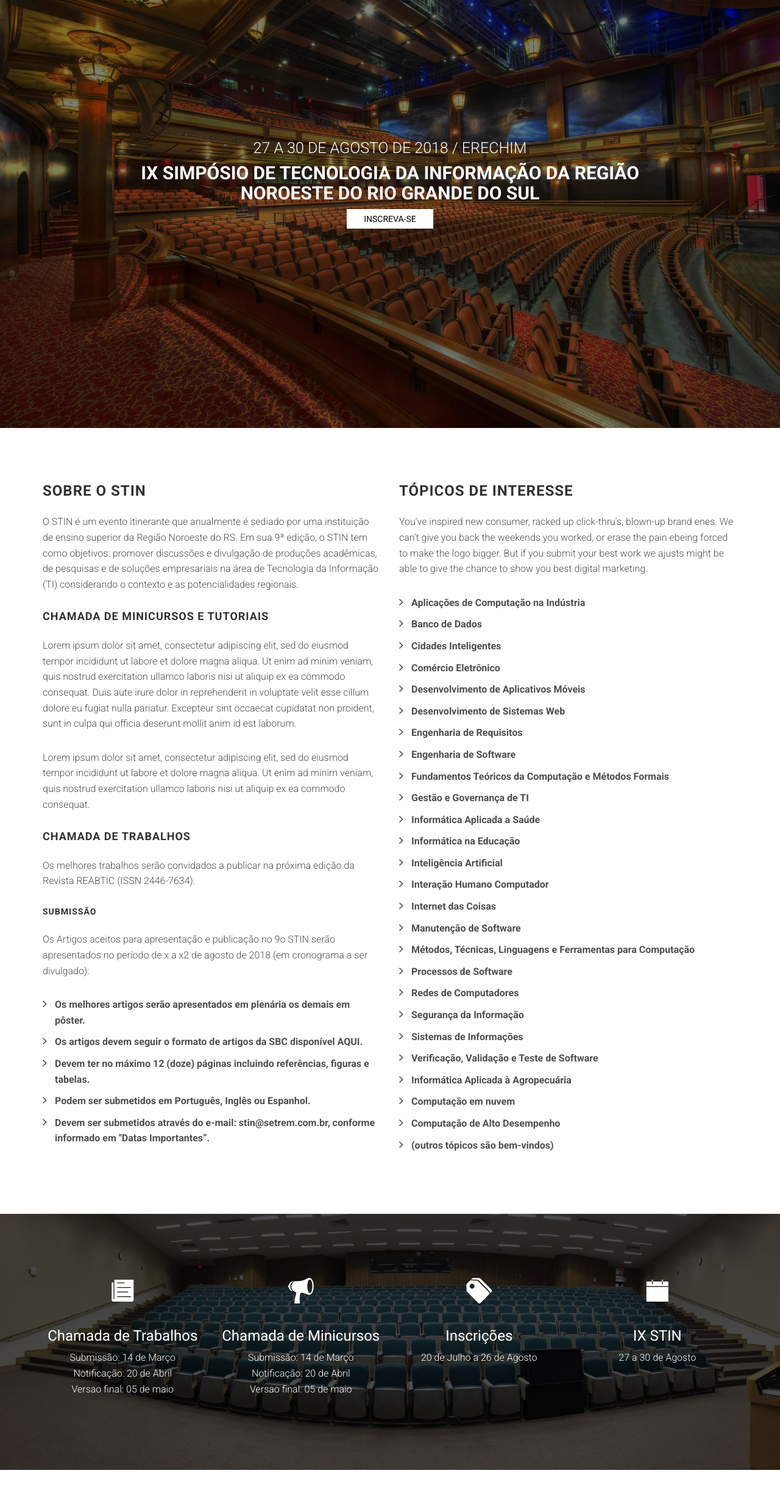
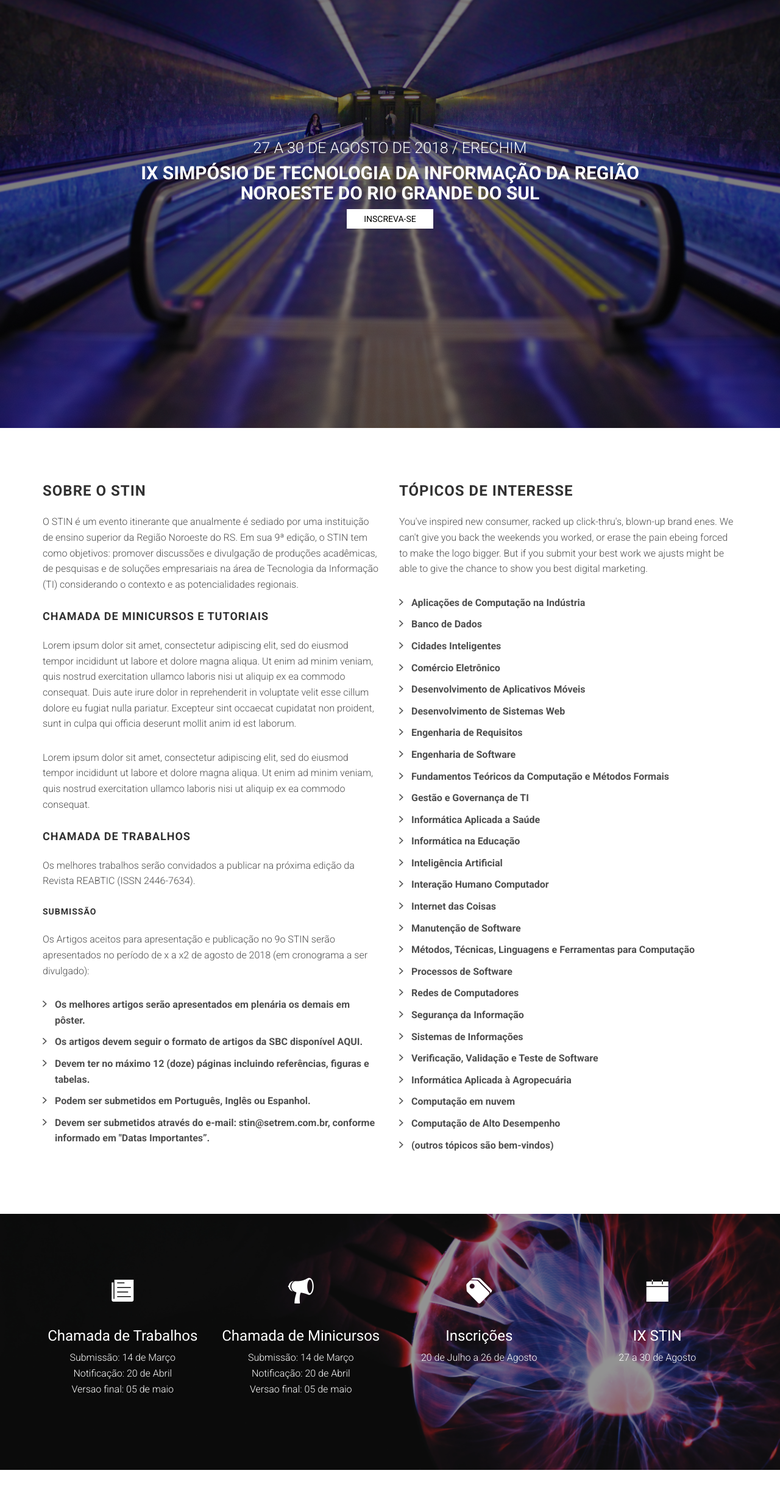
Before and after one commit to marcosvlima/STIN18, a website: page index.html in a window 1280 px wide. Shown: the part 98-2560 px from the top of the page at 61% size. Drawn offline with Linux system fonts and the light colour scheme; files whose address does not match are found by name.

```diff
--- a/assets/css/main.css
+++ b/assets/css/main.css
@@ -224,10 +224,10 @@
 }
 
 .bg-image-1 {
-  background: url(../images/backgrounds/bg-1.jpg) no-repeat center center/cover;
+  background: url(../images/backgrounds/bg-3.jpg) no-repeat center center/cover;
 }
 .bg-image-1::before {
-  background-color: rgba(0, 0, 0, 0.7);
+  background-color: rgba(0, 0, 0, 0.4);
 }
 
 .bg-image-2 {
@@ -322,7 +322,7 @@
   min-height: 100vh;
   position: relative;
   text-align: center;
-  background: url(../images/backgrounds/header.jpg) no-repeat center center/cover;
+  background: url(../images/backgrounds/possible-header.jpg) no-repeat center center/cover;
   display: table;
 }
 .site-header::before {
@@ -608,3 +608,7 @@
 .personal-color {
   color: #ffffff;
 }
+
+.programacao li{
+  font-weight: 100;
+}
```
